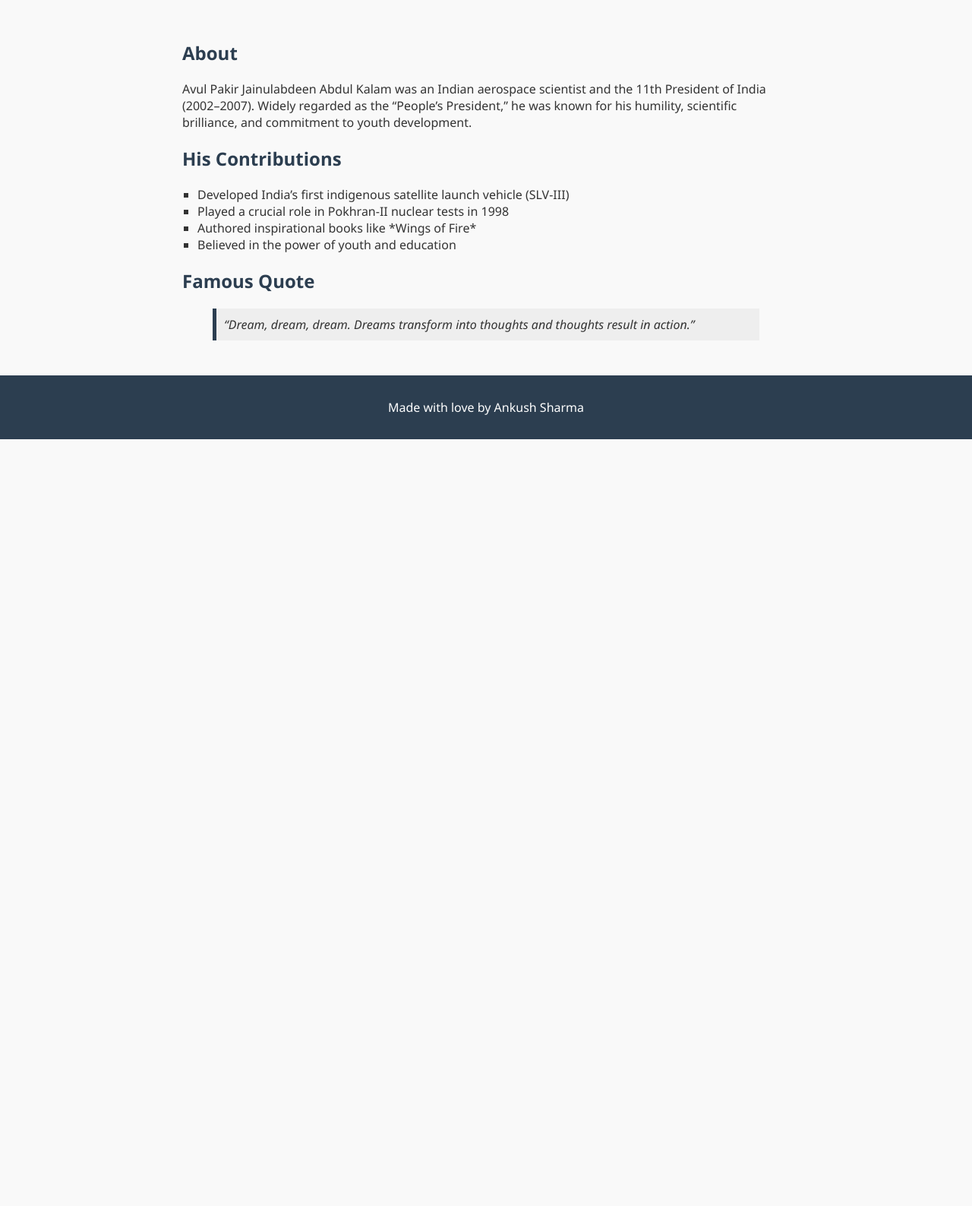
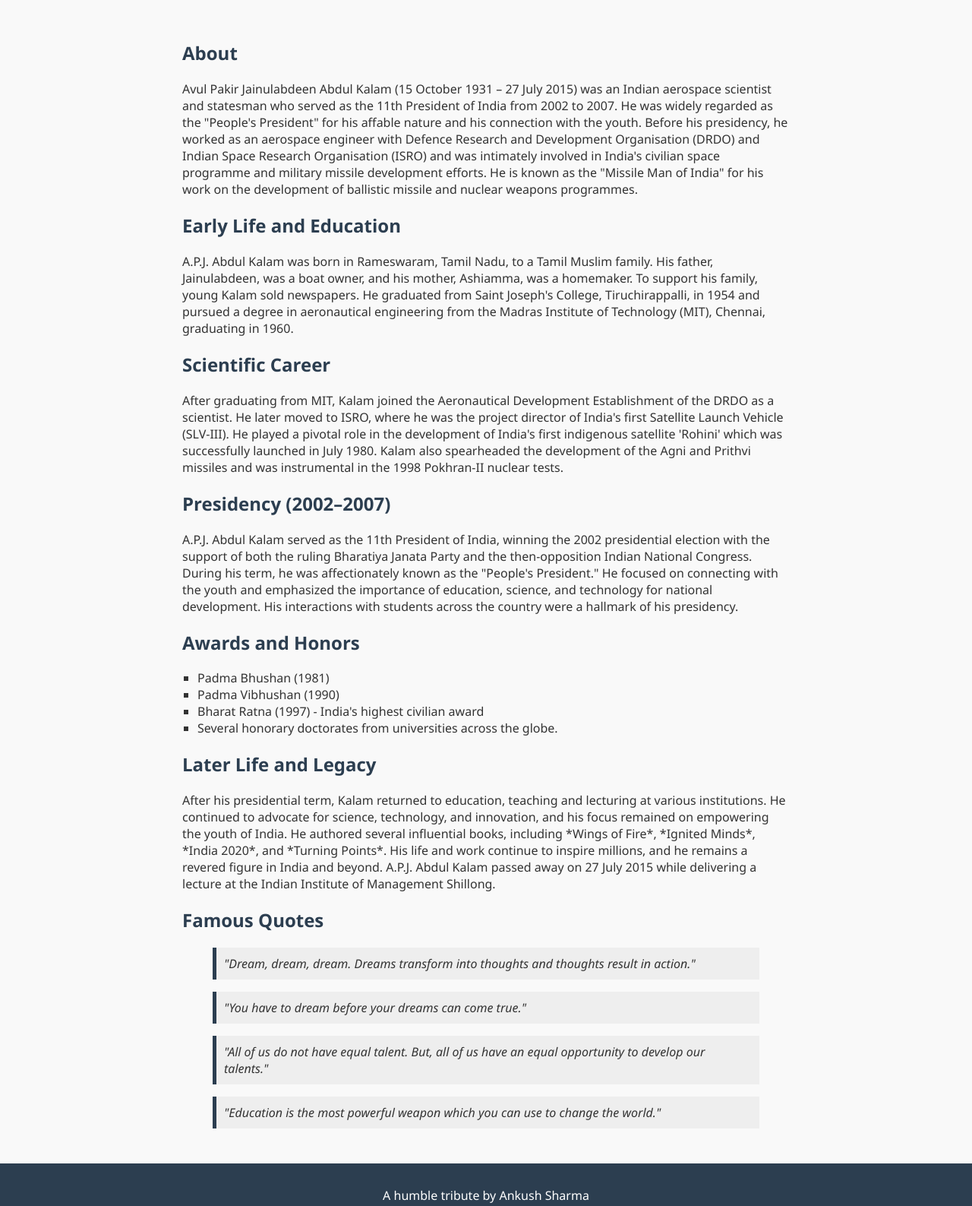
Before and after one commit to AKSRAJORA/CODESOFT, a plain HTML site: page Task4_TributePage/index.html in a window 1280 px wide. Shown: the part 471-2058 px from the top of the page at 76% size. Before the commit the page ends 1049 px from the top, so only its background shows below. Drawn offline with Linux system fonts and the light colour scheme.

Commit message:
index.html

```diff
--- a/Task4_TributePage/index.html
+++ b/Task4_TributePage/index.html
@@ -9,7 +9,7 @@
 <body>
     <header>
         <h1>Dr. A.P.J. Abdul Kalam</h1>
-    <p>The Missile Man of India</p>
+        <p>The Missile Man of India, The People's President</p>
     </header>
 
     <section class="image-section">
@@ -18,22 +18,49 @@
 
     <section class="content">
         <h2>About</h2>
-    <p>Avul Pakir Jainulabdeen Abdul Kalam was an Indian aerospace scientist and the 11th President of India (2002–2007). Widely regarded as the “People’s President,” he was known for his humility, scientific brilliance, and commitment to youth development.</p>
+        <p>Avul Pakir Jainulabdeen Abdul Kalam (15 October 1931 – 27 July 2015) was an Indian aerospace scientist and statesman who served as the 11th President of India from 2002 to 2007. He was widely regarded as the "People's President" for his affable nature and his connection with the youth. Before his presidency, he worked as an aerospace engineer with Defence Research and Development Organisation (DRDO) and Indian Space Research Organisation (ISRO) and was intimately involved in India's civilian space programme and military missile development efforts. He is known as the "Missile Man of India" for his work on the development of ballistic missile and nuclear weapons programmes.</p>
 
-    <h2>His Contributions</h2>
+        <section class="early-life">
+            <h2>Early Life and Education</h2>
+            <p>A.P.J. Abdul Kalam was born in Rameswaram, Tamil Nadu, to a Tamil Muslim family. His father, Jainulabdeen, was a boat owner, and his mother, Ashiamma, was a homemaker. To support his family, young Kalam sold newspapers. He graduated from Saint Joseph's College, Tiruchirappalli, in 1954 and pursued a degree in aeronautical engineering from the Madras Institute of Technology (MIT), Chennai, graduating in 1960.</p>
+        </section>
+
+        <section class="scientific-career">
+            <h2>Scientific Career</h2>
+            <p>After graduating from MIT, Kalam joined the Aeronautical Development Establishment of the DRDO as a scientist. He later moved to ISRO, where he was the project director of India's first Satellite Launch Vehicle (SLV-III). He played a pivotal role in the development of India's first indigenous satellite 'Rohini' which was successfully launched in July 1980. Kalam also spearheaded the development of the Agni and Prithvi missiles and was instrumental in the 1998 Pokhran-II nuclear tests.</p>
+        </section>
+
+        <section class="presidency">
+            <h2>Presidency (2002–2007)</h2>
+            <p>A.P.J. Abdul Kalam served as the 11th President of India, winning the 2002 presidential election with the support of both the ruling Bharatiya Janata Party and the then-opposition Indian National Congress. During his term, he was affectionately known as the "People's President." He focused on connecting with the youth and emphasized the importance of education, science, and technology for national development. His interactions with students across the country were a hallmark of his presidency.</p>
+        </section>
+
+        <section class="awards">
+            <h2>Awards and Honors</h2>
             <ul>
-      <li>Developed India’s first indigenous satellite launch vehicle (SLV-III)</li>
-      <li>Played a crucial role in Pokhran-II nuclear tests in 1998</li>
-      <li>Authored inspirational books like *Wings of Fire*</li>
-      <li>Believed in the power of youth and education</li>
+                <li>Padma Bhushan (1981)</li>
+                <li>Padma Vibhushan (1990)</li>
+                <li>Bharat Ratna (1997) - India's highest civilian award</li>
+                <li>Several honorary doctorates from universities across the globe.</li>
             </ul>
+        </section>
 
-    <h2>Famous Quote</h2>
-    <blockquote>“Dream, dream, dream. Dreams transform into thoughts and thoughts result in action.”</blockquote>
+        <section class="legacy">
+            <h2>Later Life and Legacy</h2>
+            <p>After his presidential term, Kalam returned to education, teaching and lecturing at various institutions. He continued to advocate for science, technology, and innovation, and his focus remained on empowering the youth of India. He authored several influential books, including *Wings of Fire*, *Ignited Minds*, *India 2020*, and *Turning Points*. His life and work continue to inspire millions, and he remains a revered figure in India and beyond. A.P.J. Abdul Kalam passed away on 27 July 2015 while delivering a lecture at the Indian Institute of Management Shillong.</p>
+        </section>
+
+        <section class="quotes">
+            <h2>Famous Quotes</h2>
+            <blockquote>"Dream, dream, dream. Dreams transform into thoughts and thoughts result in action."</blockquote>
+            <blockquote>"You have to dream before your dreams can come true."</blockquote>
+            <blockquote>"All of us do not have equal talent. But, all of us have an equal opportunity to develop our talents."</blockquote>
+            <blockquote>"Education is the most powerful weapon which you can use to change the world."</blockquote>
+        </section>
     </section>
 
     <footer>
-    <p>Made with love by Ankush Sharma</p>
+        <p>A humble tribute by Ankush Sharma</p>
     </footer>
 </body>
 </html>
```
Lines whose indentation alone changed are shown as unchanged.
